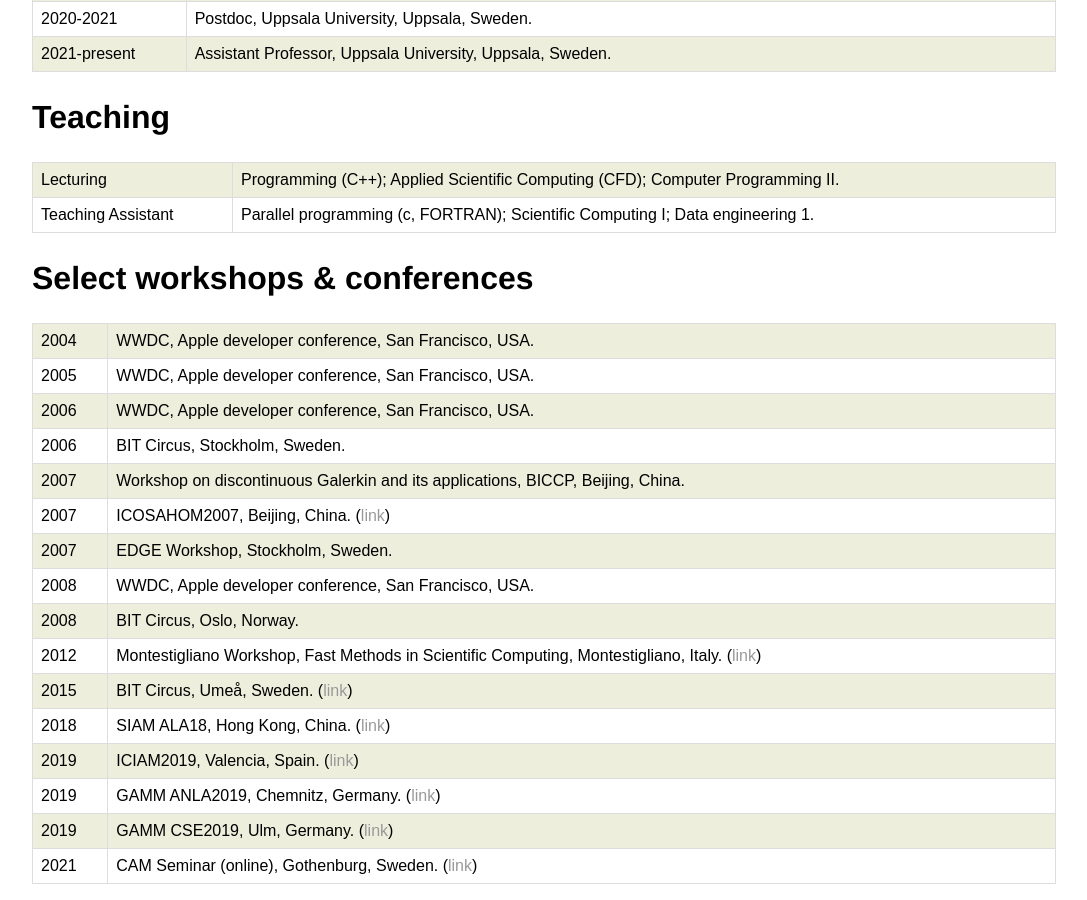
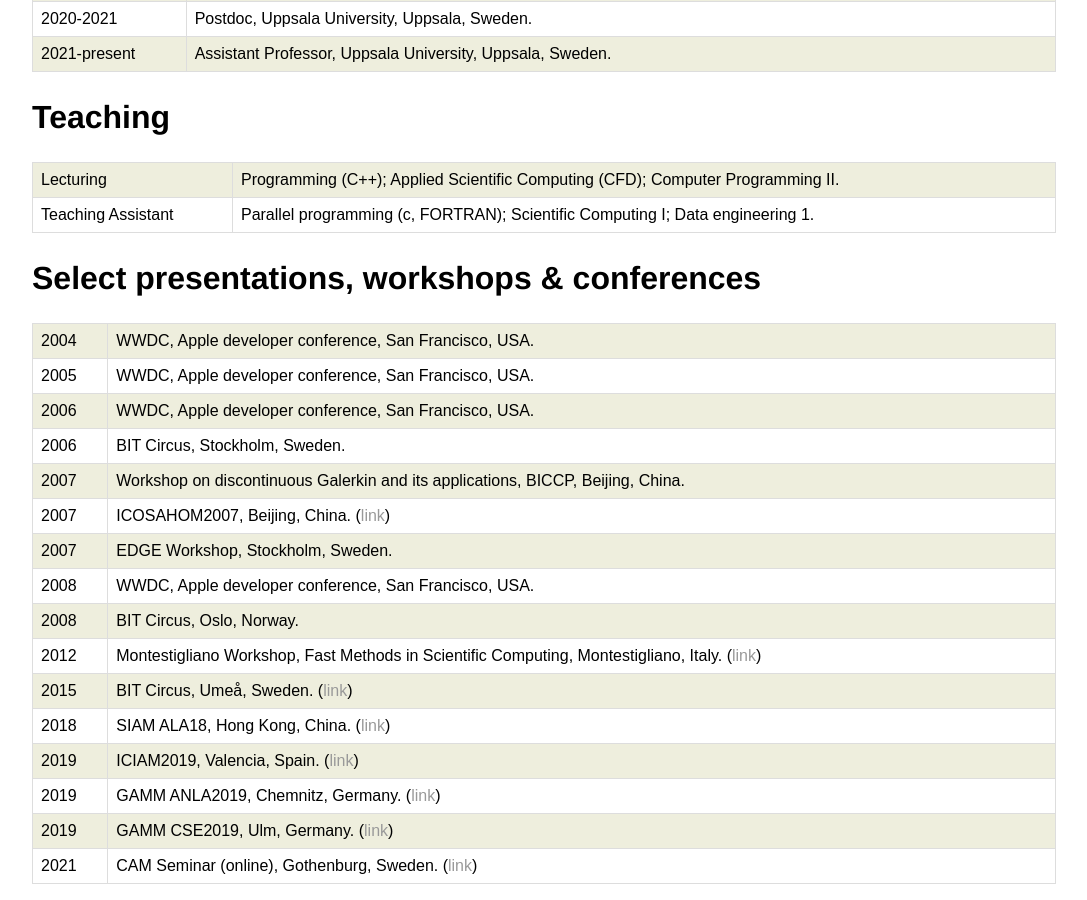
Before and after one commit to sverek/sverek.github.io, a Jekyll site: the page built from cv/index.html, in a window 1280 px wide and 900 px high, scrolled down 701 px. Shown: the whole window, without its empty margins (96-1183 px from the left). Built offline with Jekyll 4.4.1, drawn with Linux system fonts in a browser that asks for light colours.

Commit message:
spelling

```diff
--- a/cv/index.html
+++ b/cv/index.html
@@ -49,7 +49,7 @@ tr:nth-child(odd) {
     <tr><td>Teaching Assistant</td><td>Parallel programming (c, FORTRAN); Scientific Computing I; Data engineering 1.</td></tr>
     </table>
 
-    <h2>Select workshops &amp; conferences</h2>
+    <h2>Select presentations, workshops &amp; conferences</h2>
     <table>
     <tr><td>2004</td><td>WWDC, Apple developer conference, San Francisco, USA.</td></tr>
     <tr><td>2005</td><td>WWDC, Apple developer conference, San Francisco, USA.</td></tr>
--- a/publications/index.html
+++ b/publications/index.html
@@ -27,12 +27,12 @@ tr:nth-child(odd) {
 		<table>
 			<tr>
 				<td>[p14]</td>
-				<td>Sven-Erik Ekström, Carlo Garoni, Adam Jozefiak, and Jesse Perla, <i><b>Eigenvalues and Eigenvectors of Tau Matrices with Applications to Markov Processes and Economics</b></i>, Linear Algebra and Its Applications, 627, pp. 41-71 (2021) (<a href="https://doi.org/10.1016/j.laa.2021.06.005">link</a>,<a href="/publications/pdf/p14.pdf">pdf</a>)
+				<td>Sven-Erik Ekström, Carlo Garoni, Adam Jozefiak, and Jesse Perla, <i><b>Eigenvalues and Eigenvectors of Tau Matrices with Applications to Markov Processes and Economics</b></i>, Linear Algebra and Its Applications, 627, pp. 41-71 (2021) (<a href="https://doi.org/10.1016/j.laa.2021.06.005">link</a>, <a href="/publications/pdf/p14.pdf">pdf</a>)
 				</td>
 			</tr>
 			<tr>
 				<td>[p13]</td>
-				<td>Sven-Erik Ekström and Paris Vassalos, <i><b>A Matrix-Less Method to Approximate the Spectrum and the Spectral Function of Toeplitz Matrices with Real Eigenvalues</b></i>,  Numerical Algorithms (2021) (<a href="https://doi.org/10.1007/s11075-021-01130-9">link</a>,<a href="/publications/pdf/p13.pdf">pdf</a>)
+				<td>Sven-Erik Ekström and Paris Vassalos, <i><b>A Matrix-Less Method to Approximate the Spectrum and the Spectral Function of Toeplitz Matrices with Real Eigenvalues</b></i>,  Numerical Algorithms (2021) (<a href="https://doi.org/10.1007/s11075-021-01130-9">link</a>, <a href="/publications/pdf/p13.pdf">pdf</a>)
 				</td>
 		</tr>
 			<tr>
```
